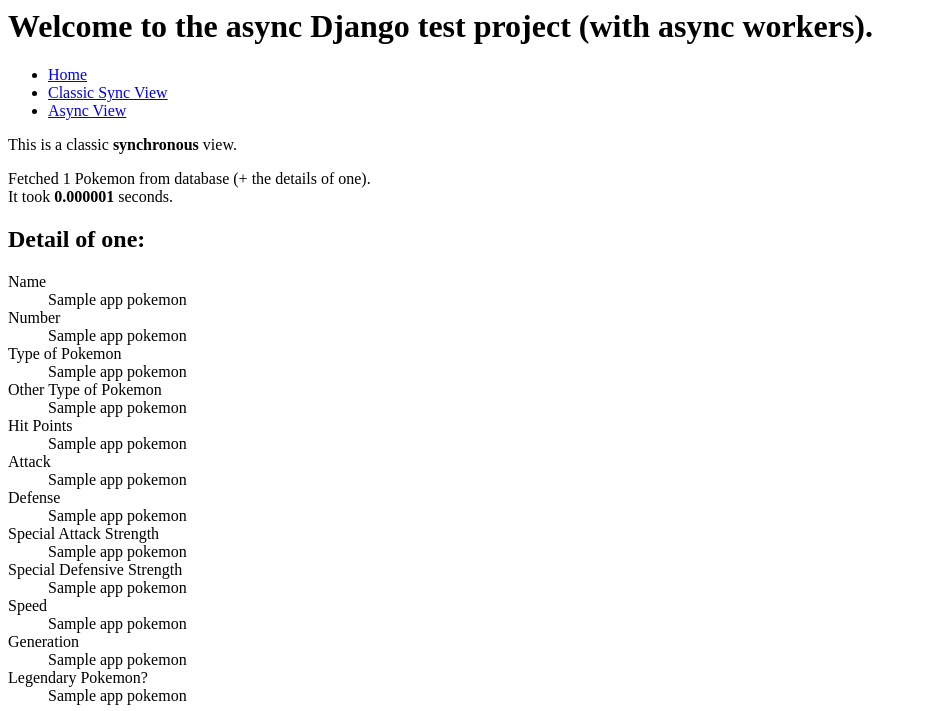
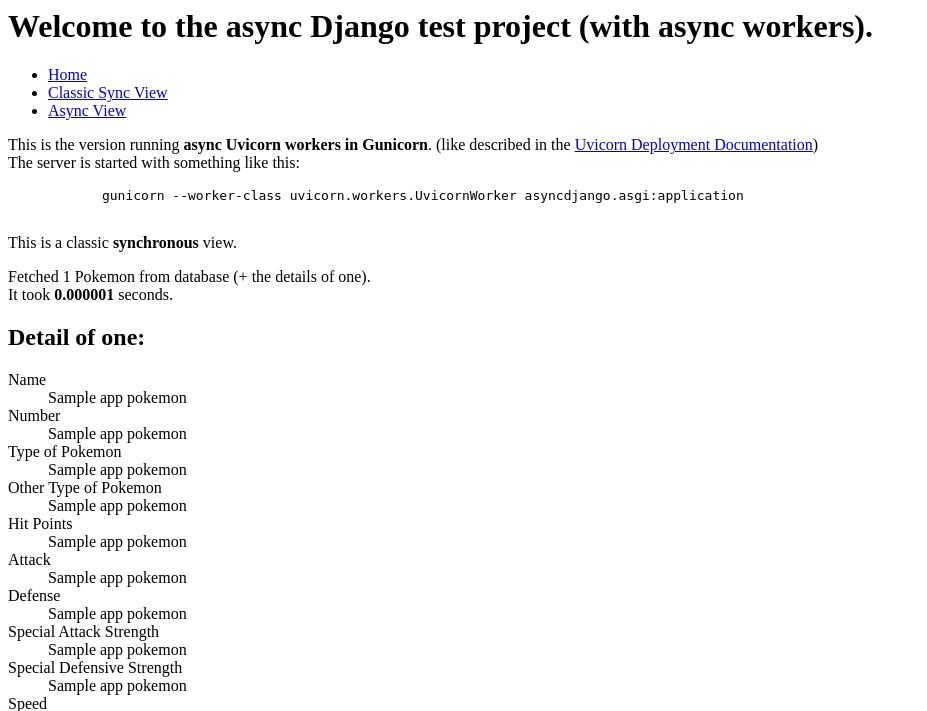
Before and after one commit to antonpirker/asyncdjango, a Django app: page /sync in a window 1280 px wide. Shown: the top 711 px of the page, without its empty margins (0-927 px from the left). Run offline with Django 3.2, Linux system fonts and the light colour scheme; tables that the repository leaves empty hold one stand-in row (values such as "Sample post"); a database or web service that is not in the repository returns one stand-in record (values such as "Sample title"); some libraries are stand-ins or nearby versions.

Commit message:
Better text

```diff
--- a/app/templates/index.html
+++ b/app/templates/index.html
@@ -13,16 +13,14 @@
         </ul>
     </p>
 
+    <p>
+        This is the version running <b>async Uvicorn workers in Gunicorn</b>. (like described in the <a href="https://www.uvicorn.org/deployment/" target="_blank">Uvicorn Deployment Documentation</a>) <br/>
+        The server is started with something like this:
+        <pre>
+            gunicorn --worker-class uvicorn.workers.UvicornWorker asyncdjango.asgi:application
+        </pre>
+    </p>
     {% block main %}
-    <p>
-        This is the version running async Uvicorn workers in Gunicorn. (like described in the <a href="https://www.uvicorn.org/deployment/" target="_blank">Uvicorn Deployment Documentation</a>)
-    </p>
-    <p>
-        The server is started with something like this:
-    </p>
-    <pre>
-        gunicorn --worker-class uvicorn.workers.UvicornWorker asyncdjango.asgi:application
-    </pre>
     {% endblock main %}
 </body>
 </html>
```
